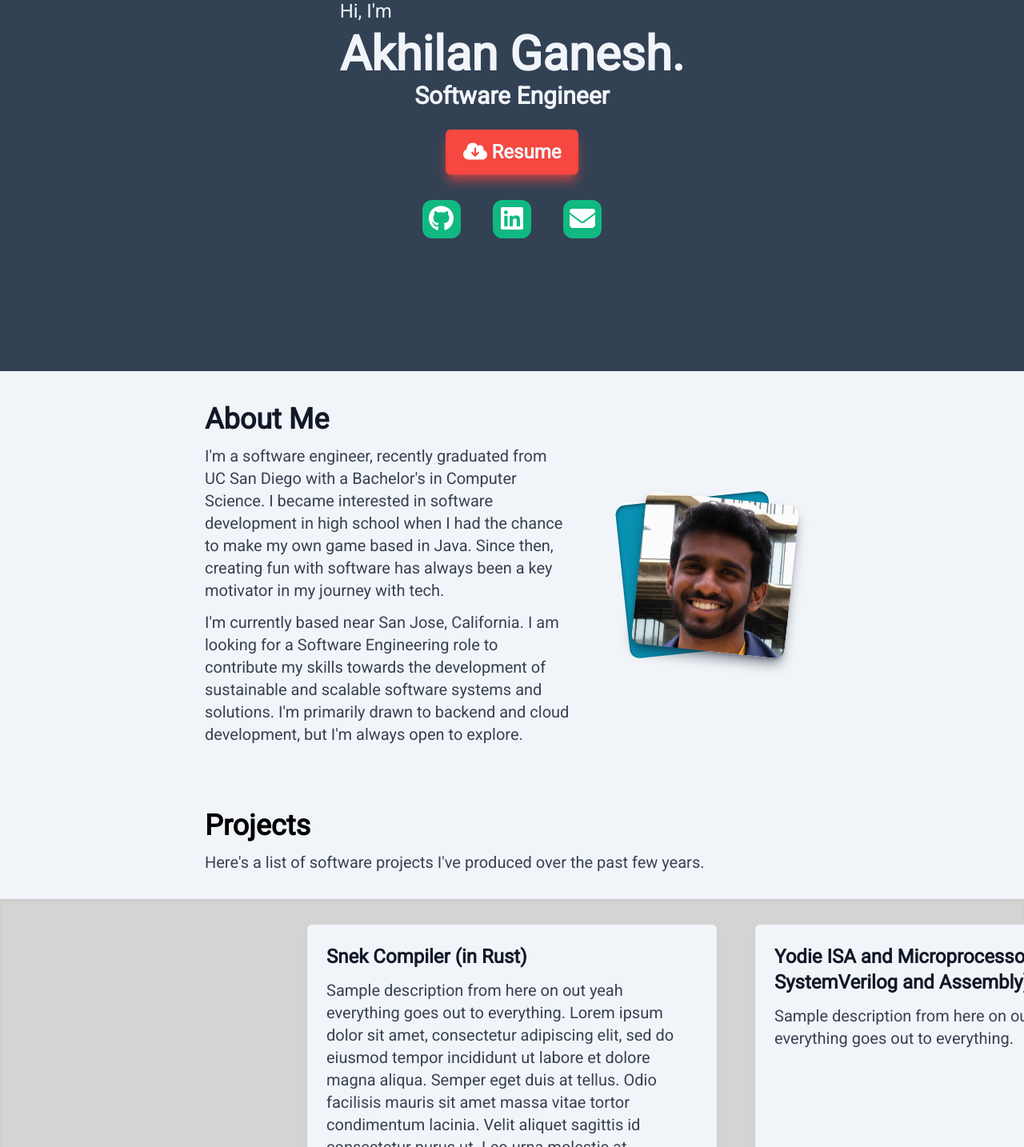
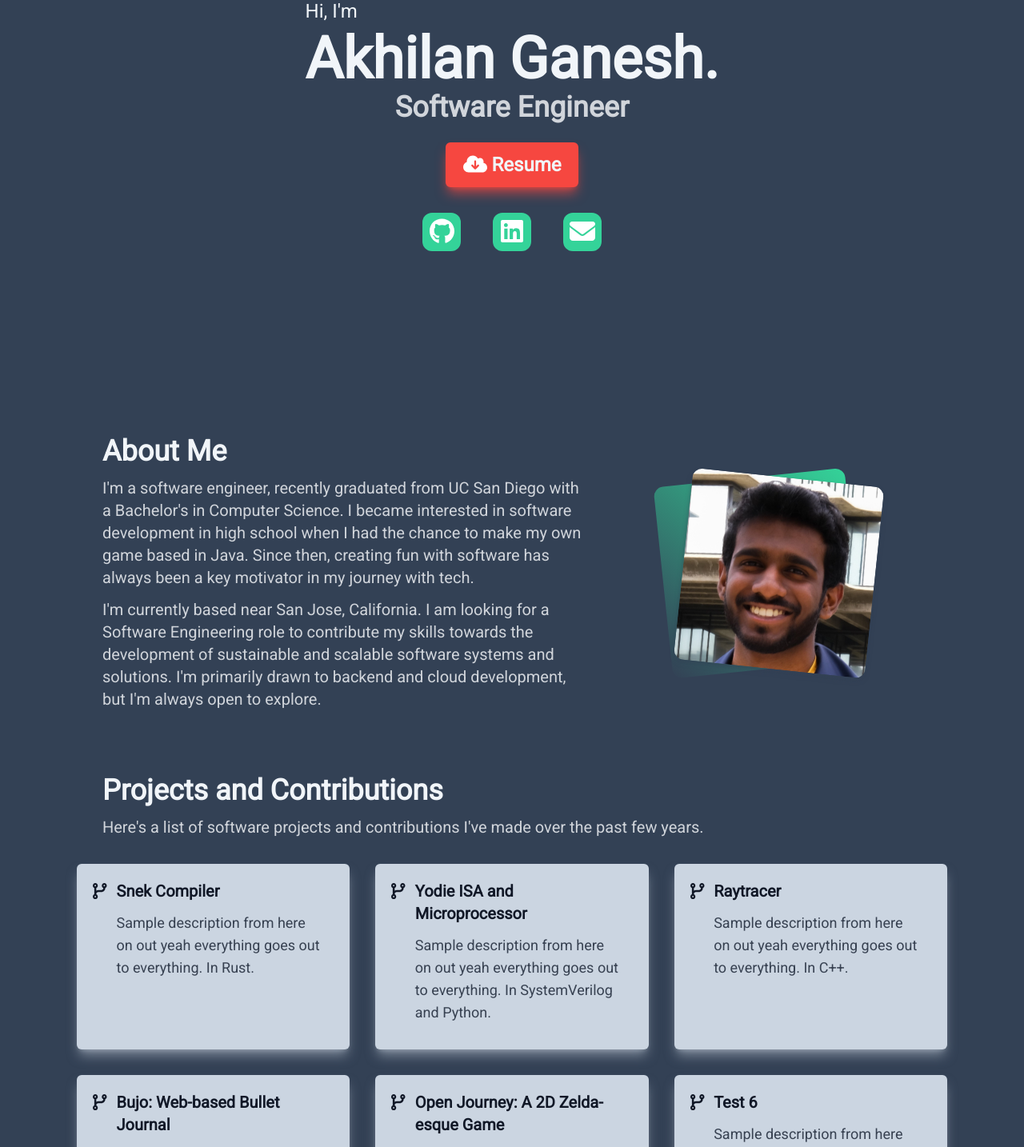
Before and after one commit to akhilanganesh/my-portfolio, a Next.js app: page / in a window 1280 px wide. Shown: the part 336-1770 px from the top of the page at 80% size. Built offline with nearby package versions, Linux system fonts and the light colour scheme.

Commit message:
Updated colors and created new projects layout

```diff
--- a/app/components/About.tsx
+++ b/app/components/About.tsx
@@ -1,17 +1,17 @@
 /* eslint-disable @next/next/no-img-element */
 export default function About() {
   return (
-    <div className="flex flex-col md:flex-row md:space-x-2 max-w-screen px-3 sm:px-0 sm:max-w-80% md:max-w-60% mx-auto text-theme-black bg-theme-white">
-      <div className="md:basis-3/5 flex-col text-xl space-y-3">
+    <div className="flex flex-col md:flex-row md:space-x-2 max-w-screen px-3 sm:px-0 sm:max-w-90% md:max-w-80% mx-auto text-theme-white">
+      <div className="md:basis-3/5 flex-col text-lg sm:text-xl space-y-3">
         <h2 className="text-4xl justify-center font-bold">About Me</h2>
         <div className="m-auto items-center place-content-center flex md:hidden">
           <AboutImg inside={true} />
         </div>
-        <p className="text-theme-darkgray">I&apos;m a software engineer, recently graduated
+        <p className="text-theme-lightgray">I&apos;m a software engineer, recently graduated
           from UC San Diego with a Bachelor&apos;s in Computer Science. I became interested in software
           development in high school when I had the chance to make my own game based in Java. Since
           then, creating fun with software has always been a key motivator in my journey with tech.</p>
-        <p className="text-theme-darkgray">I&apos;m currently based near San Jose, California.
+        <p className="text-theme-lightgray">I&apos;m currently based near San Jose, California.
           I am looking for a Software Engineering role to contribute my skills towards the development
           of sustainable and scalable software systems and solutions. I&apos;m primarily drawn to
           backend and cloud development, but I&apos;m always open to explore.</p>
@@ -30,9 +30,9 @@ interface AboutImgProps {
 function AboutImg({ inside }: AboutImgProps) {
   if (inside)
     return (
-      <div className="md:hidden m-auto items-center place-content-center flex">
-        <div className="bg-theme-color4 rounded-xl -rotate-6 origin-bottom shadow-inner shadow-theme-black/50">
-          <img src='/me.jpg' alt="Me" className="w-36 rounded-xl rotate-12 origin-bottom shadow-lg shadow-theme-black/50" />
+      <div className="md:hidden m-auto items-center place-content-center flex my-5">
+        <div className="bg-gradient-to-bl from-theme-color2 to-theme-color1/5 rounded-xl -rotate-6 origin-bottom">
+          <img src='/me.jpg' alt="Me" className="w-36 xs:w-40 rounded-xl rotate-12 origin-bottom shadow-md shadow-theme-color1/50" />
           {/* <div className="w-36 h-36 bg-transparent"></div> */}
         </div>
       </div>
@@ -40,8 +40,8 @@ function AboutImg({ inside }: AboutImgProps) {
   else
     return (
       <div className="hidden md:flex m-auto pl-6 items-center place-content-center">
-        <div className="bg-theme-color4 rounded-xl -rotate-6 origin-bottom shadow-inner shadow-theme-black/50">
-          <img src='/me.jpg' alt="Me" className="md:32 lg:w-48 rounded-xl rotate-12 origin-bottom shadow-lg shadow-theme-black/50 bg-transparent" />
+        <div className="bg-gradient-to-bl from-theme-color2 to-theme-color1/5 rounded-xl -rotate-6 origin-bottom">
+          <img src='/me.jpg' alt="Me" className="md:w-48 lg:w-60 rounded-xl rotate-12 origin-bottom shadow-md shadow-theme-color1/50" />
         </div>
       </div>
     )
--- a/app/components/Front.tsx
+++ b/app/components/Front.tsx
@@ -5,14 +5,14 @@ import { faEnvelope, faCloudDownload } from "@fortawesome/free-solid-svg-icons"
 export default function Front() {
   return (
     <div className="bg-theme-color1 w-screen">
-      <div className="flex flex-col pb-4 pt-16 md-h:pt-10 px-2 md:px-0 mx-auto rounded-3xl max-w-full min-h-screen items-center">
+      <div className="flex flex-col no:pb-4 pt-16 md-h:pt-10 px-2 md:px-0 mx-auto max-w-full min-h-screen items-center">
         <div className="items-center flex flex-col my-auto">
           {/* eslint-disable-next-line @next/next/no-img-element */}
           <img src='/me.jpg' alt="Me" className="w-32 md:w-44 rounded-full m-0 select-none pointer-events-none" />
           <div className="text-center mb-6 text-theme-white">
             <p className="text-theme-white text-xl md:text-2xl text-left mb-2">Hi, I&apos;m</p>
-            <h2 className="m-0 text-4xl md:text-6xl font-bold bg-clip-text text-transparent bg-theme-white inline-block">Akhilan Ganesh.</h2>
-            <div className="m-0 mt-1 text-xl md:text-3xl font-semibold">
+            <h2 className="m-0 text-4xl xs:text-5xl sm:text-6xl md:text-7xl font-bold text-theme-white">Akhilan Ganesh.</h2>
+            <div className="m-0 mt-1 text-2xl sm:text-3xl md:text-4xl font-semibold text-theme-lightgray">
               <p>Software Engineer</p>{/* <p>Cupertino</p> */}
             </div>
           </div>
@@ -20,8 +20,8 @@ export default function Front() {
           <a
             href="/Akhilan Ganesh Resume.pdf"
             download='Akhilan Ganesh Resume.pdf'
-            className="text-theme-white bg-theme-color3 border-theme-color3 inline-block py-2.5 px-5 text-2xl font-semibold border-solid border-2 rounded-md text-center cursor-pointer no-underline my-auto shadow-lg shadow-theme-color3/70
-                    transition duration-300 ease-in hover:motion-safe:animate-none
+            className="text-theme-white bg-theme-color3 border-theme-color3 inline-block py-2.5 px-5 text-xl xs:text-2xl font-semibold border-solid border-2 rounded-md text-center cursor-pointer no-underline my-auto shadow-lg shadow-theme-color3/70
+                    transition duration-150 ease-in hover:motion-safe:animate-none
                   active:bg-theme-color3b active:border-theme-color3b active:text-theme-white active:shadow-theme-color3b active:motion-safe:animate-none
             "
           ><FontAwesomeIcon icon={faCloudDownload} className="text-white" />  Resume</a>
@@ -44,7 +44,7 @@ interface FAIconProps {
 
 function FAIcon({ icon, url }: FAIconProps) {
   return (
-    <div className="bg-theme-color2 rounded-xl h-12 w-12 flex items-center justify-center hover:motion-safe:fa-shake active:animate-none active:bg-theme-color2b transition ease-in duration-200">
+    <div className="bg-theme-color2 rounded-xl h-12 w-12 flex items-center justify-center hover:motion-safe:fa-shake active:animate-none active:bg-theme-color2b transition ease-in duration-150">
       <a href={url} className="m-0" target="_blank">
         <FontAwesomeIcon icon={icon} size="2x" className="text-white" />
       </a>
--- a/app/components/Navbar.tsx
+++ b/app/components/Navbar.tsx
@@ -13,11 +13,11 @@ export default function Navbar({ /*currentPage*/ }) {
           </svg> */}
         </button>
         <div className="hidden w-full md:block md:w-auto md:text-xl m-4" id="navbar-default">
-          <ul className="font-medium flex flex-col p-4 md:p-0 mt-4 border border-gray-100 rounded-lg md:flex-row md:space-x-8 md:mt-0 md:border-0 dark:border-gray-700">
+          {/* <ul className="font-medium flex flex-col p-4 md:p-0 mt-4 border border-gray-100 rounded-lg md:flex-row md:space-x-8 md:mt-0 md:border-0 dark:border-gray-700">
             <SNavLink name="Home" uri="" />
             <NavLink name="About" uri="about" />
             <NavLink name="Contact" uri="contact" />
-          </ul>
+          </ul> */}
         </div>
       </div>
     </nav>
--- a/app/components/Projects.tsx
+++ b/app/components/Projects.tsx
@@ -1,42 +1,32 @@
-// import '../styles/Projects.css';
+import { FontAwesomeIcon } from "@fortawesome/react-fontawesome"
+import { faCodeBranch } from "@fortawesome/free-solid-svg-icons"
 
 export default function Projects() {
   return (
-    <div className="max-w-full pt-10">
-      <div className="max-w-screen sm:max-w-80% md:max-w-60% mx-auto space-y-3 mb-8">
-        <h2 className="text-4xl font-bold">Projects</h2>
-        <p className="text-xl text-theme-darkgray">Here&apos;s a list of software projects I&apos;ve produced over the past few years.</p>
+    <div className="max-w-full">
+      <div className="max-w-screen sm:max-w-90% md:max-w-80% mx-auto px-3 sm:px-0 space-y-3 mb-8">
+        <h2 className="text-4xl font-bold text-theme-white">Projects and Contributions</h2>
+        <p className="text-lg sm:text-xl text-theme-lightgray">Here&apos;s a list of software projects and contributions I&apos;ve made over the past few years.</p>
       </div>
-      <div className="bg-neutral-300 border-y-0 border-theme-lightgray snap-x snap-mandatory shadow-inner max-w-full min-h-[32rem] max-h-[32rem] flex flex-row gap-12 overflow-y-hidden p-8">
-        <div className="flex-none w-1/2 min-w-screen min-h-screen inline"></div>
-        <Project name="Snek Compiler (in Rust)">
-          Sample description from here on out yeah everything goes out to everything.
-          Lorem ipsum dolor sit amet, consectetur adipiscing elit, sed do eiusmod tempor incididunt ut labore et dolore magna aliqua. Semper eget duis at tellus. Odio facilisis mauris sit amet massa vitae tortor condimentum lacinia. Velit aliquet sagittis id consectetur purus ut. Leo urna molestie at elementum. Est ullamcorper eget nulla facilisi etiam dignissim diam. Eu turpis egestas pretium aenean pharetra. Amet consectetur adipiscing elit ut. Pellentesque habitant morbi tristique senectus et. Et malesuada fames ac turpis egestas maecenas pharetra convallis posuere. Urna molestie at elementum eu facilisis sed odio morbi quis. Tellus rutrum tellus pellentesque eu tincidunt tortor.
-
-          Vehicula ipsum a arcu cursus vitae congue mauris rhoncus aenean. In pellentesque massa placerat duis ultricies. Nunc pulvinar sapien et ligula ullamcorper malesuada proin. At elementum eu facilisis sed odio morbi quis commodo odio. Consectetur adipiscing elit ut aliquam purus sit. Scelerisque eu ultrices vitae auctor eu augue. Morbi tincidunt ornare massa eget egestas purus viverra accumsan. Scelerisque viverra mauris in aliquam sem fringilla ut. Vitae et leo duis ut. Ipsum nunc aliquet bibendum enim facilisis gravida. Lacus vel facilisis volutpat est.
-
-          Leo in vitae turpis massa sed elementum tempus egestas. Nisl purus in mollis nunc sed id semper. Odio aenean sed adipiscing diam donec. A diam sollicitudin tempor id eu nisl nunc mi. Posuere morbi leo urna molestie at elementum eu facilisis sed. Nisl condimentum id venenatis a condimentum vitae sapien pellentesque habitant. Posuere morbi leo urna molestie at elementum eu facilisis. Mi in nulla posuere sollicitudin aliquam. Morbi non arcu risus quis varius quam. Ac felis donec et odio. Eu mi bibendum neque egestas congue.
-
-          Scelerisque in dictum non consectetur a erat nam at. Blandit aliquam etiam erat velit scelerisque. Sed cras ornare arcu dui vivamus arcu felis bibendum. Ut sem nulla pharetra diam sit amet. Integer eget aliquet nibh praesent tristique magna sit. Ornare arcu odio ut sem. Lacus suspendisse faucibus interdum posuere. Dignissim enim sit amet venenatis urna cursus eget nunc. Turpis nunc eget lorem dolor sed viverra ipsum nunc aliquet. Leo vel fringilla est ullamcorper eget. Ultrices eros in cursus turpis massa tincidunt. Feugiat in fermentum posuere urna nec tincidunt. Adipiscing diam donec adipiscing tristique risus nec feugiat in fermentum. Imperdiet nulla malesuada pellentesque elit eget gravida cum sociis natoque. Vestibulum lectus mauris ultrices eros. Egestas congue quisque egestas diam in arcu cursus euismod. Purus faucibus ornare suspendisse sed nisi lacus sed viverra. Platea dictumst vestibulum rhoncus est pellentesque elit ullamcorper.
-
-          Id consectetur purus ut faucibus pulvinar. Justo donec enim diam vulputate ut pharetra sit amet aliquam. Etiam sit amet nisl purus in. Eget nulla facilisi etiam dignissim diam quis. Sed sed risus pretium quam. Facilisis magna etiam tempor orci eu lobortis elementum nibh. Sit amet porttitor eget dolor morbi non arcu. Cras ornare arcu dui vivamus arcu felis. Consectetur adipiscing elit pellentesque habitant. Arcu risus quis varius quam. Sodales ut etiam sit amet nisl purus in mollis.
+      <div className="m-auto max-w-full lg:max-w-90% min-h-[32rem] grid grid-cols-1 md:grid-cols-2 xl:grid-cols-3 grid-rows-3 auto-rows-max gap-8 px-8">
+        <Project name="Snek Compiler">
+          Sample description from here on out yeah everything goes out to everything. In Rust.
         </Project>
-        <Project name="Yodie ISA and Microprocessor (in SystemVerilog and Assembly)">
-          Sample description from here on out yeah everything goes out to everything.
+        <Project name="Yodie ISA and Microprocessor">
+          Sample description from here on out yeah everything goes out to everything. In SystemVerilog and Python.
         </Project>
-        <Project name="Raytracer (in C++)">
-          Sample description from here on out yeah everything goes out to everything.
+        <Project name="Raytracer">
+          Sample description from here on out yeah everything goes out to everything. In C++.
         </Project>
-        <Project name="Bujo: Web-based Bullet Journal (in web stack)">
-          Sample description from here on out yeah everything goes out to everything.
+        <Project name="Bujo: Web-based Bullet Journal">
+          Sample description from here on out yeah everything goes out to everything. With the traditional web tech stack.
         </Project>
         <Project name="Open Journey: A 2D Zelda-esque Game">
-          Sample description from here on out yeah everything goes out to everything.
+          Sample description from here on out yeah everything goes out to everything. In Java.
         </Project>
         <Project name="Test 6">
           Sample description from here on out yeah everything goes out to everything.
         </Project>
-        <div className="flex-none w-1/2 min-w-screen min-h-screen inline"></div>
       </div>
     </div>
   );
@@ -49,11 +39,18 @@ interface ProjectProps {
 
 function Project({ name, children }: ProjectProps) {
   return (
-    <div className="shrink-0 snap-center snap-always max-w-lg shadow-md bg-slate-100 rounded-md p-6 w-[32rem] max-h-90%">
-      <div className="max-h-full overflow-clip space-y-3">  {/*overflow-y-scroll overscroll-y-contain*/}
-        <h3 className="text-2xl text-theme-black font-bold">{name}</h3>
-        <p className="text-xl text-theme-darkgray">{children}</p>
-      </div>
+    <div className="shrink-0 bg-theme-color1c rounded-md p-4 px-5 pr-8 pb-8 shadow-lg shadow-theme-color1c/50 hover:bg-emerald-200 hover:shadow-emerald-200/50 transition duration-300">
+      <a href="" target="_blank" className="">
+        <div className="max-h-full overflow-clip space-y-2">  {/*overflow-y-scroll overscroll-y-contain*/}
+          <div className="text-xl mt-1 text-theme-black flex flex-row space-x-3">
+            <h3 className="text-xl -mt-0 z-10"><FontAwesomeIcon icon={faCodeBranch} className="" /></h3>
+            <div className="space-y-3">
+              <h3 className="font-bold">{name}</h3>
+              <p className="text-lg text-theme-darkgray">{children}</p>
+            </div>
+          </div>
+        </div>
+      </a>
     </div>
   )
 }
--- a/app/globals.css
+++ b/app/globals.css
@@ -17,7 +17,7 @@
 
 @media (prefers-reduced-motion: no-preference) {
   .hover\:motion-safe\:fa-shake:hover {
-    animation: fa-shake 1.5s infinite linear;
+    animation: fa-shake 1.5s linear;
   }
 }
 
--- a/app/layout.tsx
+++ b/app/layout.tsx
@@ -30,7 +30,7 @@ export const metadata: Metadata = {
         url: '/favicon.ico',
         sizes: '16x16',
         type: 'image/x-icon',
-      }
+      },
     ],
     apple: { url: '/apple-touch-icon.png', sizes: '180x180' },
   },
--- a/app/page.tsx
+++ b/app/page.tsx
@@ -9,9 +9,9 @@ import Navbar from './components/Navbar';
 
 export default function Home() {
   return (
-    <main className="bg-theme-white flex flex-col">
+    <main className="flex flex-col selection:bg-emerald-500 selection:text-theme-white">
       <Navbar />
-      <div className="m-0 p-0 space-y-10">
+      <div className="m-0 p-0 space-y-20">
         <Front />
         <About />
         <Projects />
--- a/tailwind.config.ts
+++ b/tailwind.config.ts
@@ -1,6 +1,7 @@
 import type { Config } from 'tailwindcss'
 
-const plugin = require('tailwindcss/plugin')
+// const plugin = require('tailwindcss/plugin')
+const defTheme = require('tailwindcss/defaultTheme')
 const colors = require('tailwindcss/colors')
 // console.log(colors)
 
@@ -32,9 +33,12 @@ const config: Config = {
   //   }),
   // ],
   theme: {
+    screens: {
+      'xs': '376px',
+      ...defTheme.screens,
+    },
     extend: {
       screens: {
-        'xs': '320px',
         'sm-h': { 'raw': '(min-height: 500px)' },
         'md-h': { 'raw': '(min-height: 720px)' },
       },
@@ -65,7 +69,9 @@ const config: Config = {
         'theme-gray':       colors.stone['200'],
         'theme-darkgray':   colors.gray['700'],
         'theme-color1':     colors.slate['700'],
-        'theme-color2':     colors.emerald['500'], // colored
+        'theme-color1b':    colors.slate['400'],
+        'theme-color1c':    colors.slate['300'],
+        'theme-color2':     colors.emerald['400'], // colored
         'theme-color2b':    colors.emerald['200'], // toned
         'theme-color3':     '#F64740', // colors.rose['600'], // or colors.teal['500']
         'theme-color3b':    '#FD8A86', // colors.rose['400'],
```
